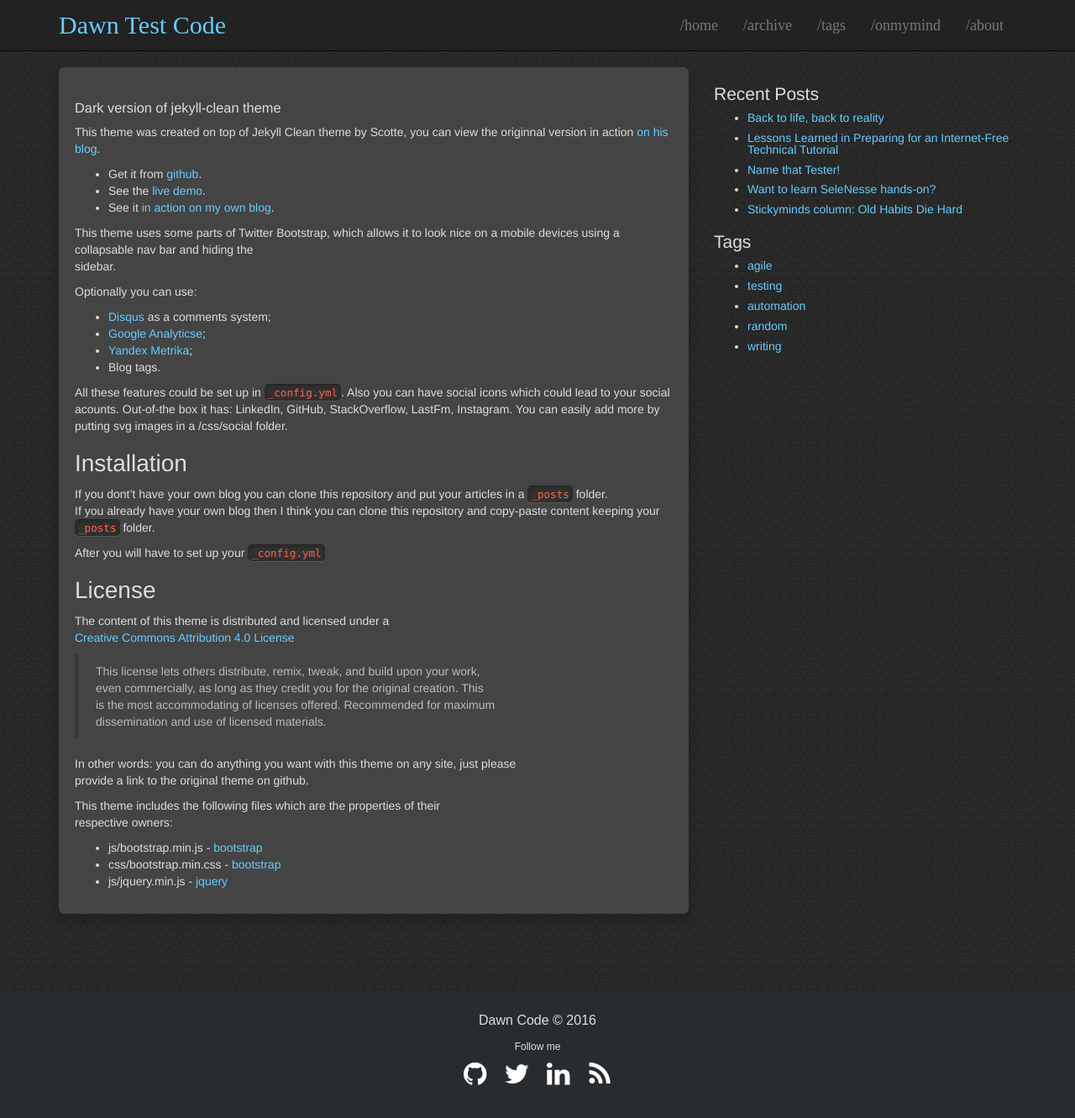
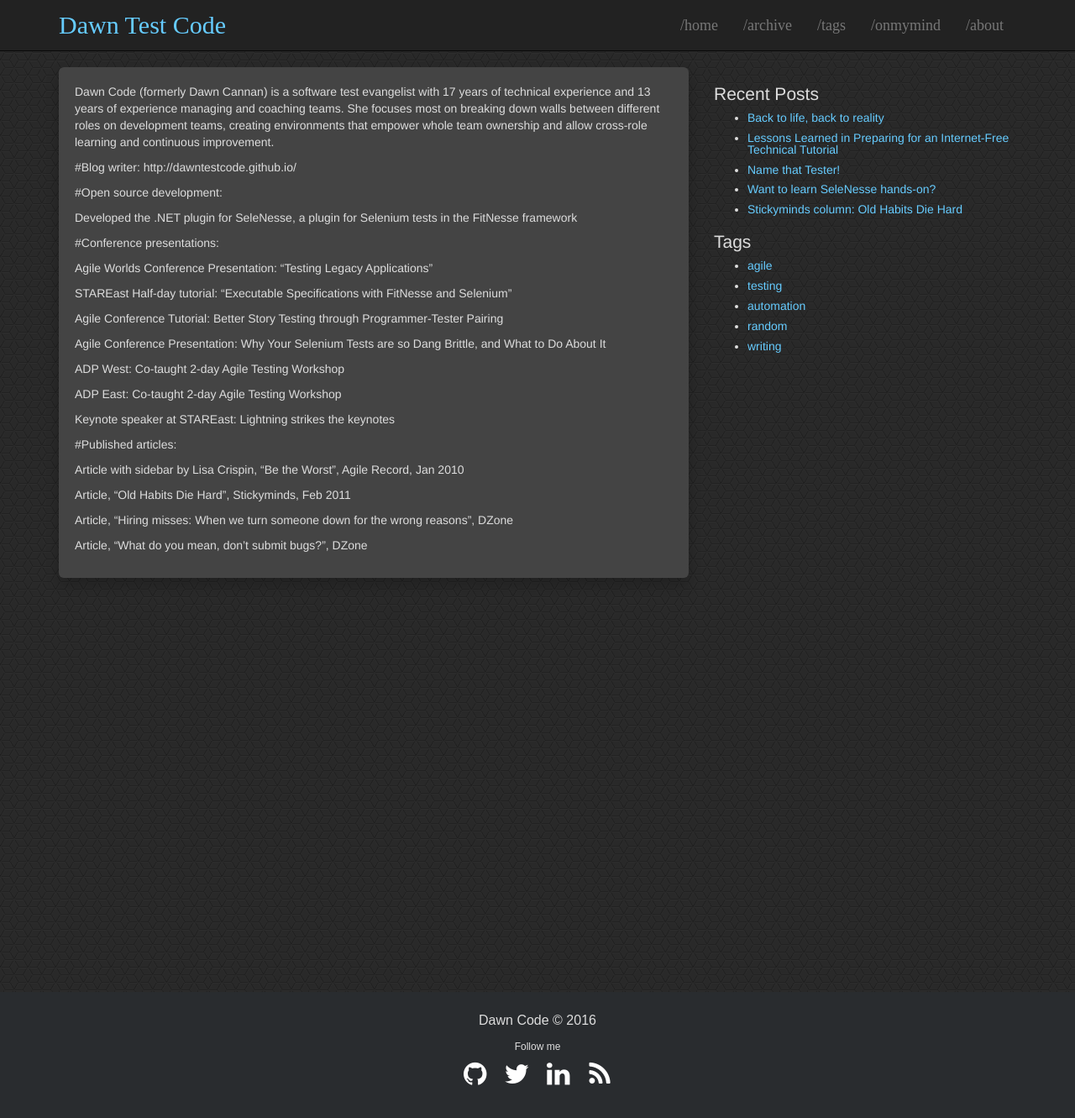
Before and after one commit to dawnTestCode/dawnTestCode.github.io, a Jekyll site: the page built from about.md, in a window 1280 px wide and 1358 px high. Shown: the top 1331 px of the window at 84% size. Built offline with Jekyll 4.4.1, drawn with Linux system fonts in a browser that asks for light colours.

Commit message:
Creating the About page

```diff
--- a/about.md
+++ b/about.md
@@ -1,54 +1,39 @@
 ---
 layout: page
-title: About
+title: About Me
 
 ---
 
-### Dark version of jekyll-clean theme
+Dawn Code (formerly Dawn Cannan) is a software test evangelist with 17 years of technical experience and 13 years of experience managing and coaching teams.  She focuses most on breaking down walls between different roles on development teams, creating environments that empower whole team ownership and allow cross-role learning and continuous improvement.
 
-This theme was created on top of Jekyll Clean theme by Scotte, you can view the originnal version in action [on his blog](https://scotte.github.io).
+#Blog writer: http://dawntestcode.github.io/
 
-* Get it from [github](https://github.com/streetturtle/jekyll-clean-dark).
-* See the [live demo](http://pavelmakhov.com/jekyll-clean-dark).
-* See it [in action on my own blog](http://pavelmakhov.com).
+#Open source development:
 
-This theme uses some parts of Twitter Bootstrap, which allows it to look nice on a mobile devices using a collapsable nav bar and hiding the
-sidebar.
+Developed the .NET plugin for SeleNesse, a plugin for Selenium tests in the FitNesse framework
 
-Optionally you can use:
+#Conference presentations:
 
- - [Disqus](http://disqus.com) as a comments system;
- - [Google Analyticse](http://www.google.com/analytics/);
- - [Yandex Metrika](http://metrica.yandex.com);
- - Blog tags.
+Agile Worlds Conference Presentation: “Testing Legacy Applications”
 
-All these features could be set up in `_config.yml`. Also you can have social icons which could lead to your social acounts. Out-of-the box it has: LinkedIn, GitHub, StackOverflow, LastFm, Instagram. You can easily add more by putting svg images in a /css/social folder.
+STAREast Half-day tutorial: "Executable Specifications with FitNesse and Selenium”
 
-Installation
-==
+Agile Conference Tutorial:  Better Story Testing through Programmer-Tester Pairing
 
-If you dont't have your own blog you can clone this repository and put your articles in a `_posts` folder.
-If you already have your own blog then I think you can clone this repository and copy-paste content keeping your `_posts` folder.
+Agile Conference Presentation: Why Your Selenium Tests are so Dang Brittle, and What to Do About It
 
-After you will have to set up your `_config.yml`
+ADP West:  Co-taught 2-day Agile Testing Workshop
 
-License
-=======
+ADP East:  Co-taught 2-day Agile Testing Workshop
 
-The content of this theme is distributed and licensed under a
-[Creative Commons Attribution 4.0 License](https://creativecommons.org/licenses/by/4.0/legalcode)
+Keynote speaker at STAREast: Lightning strikes the keynotes
 
->This license lets others distribute, remix, tweak, and build upon your work,
->even commercially, as long as they credit you for the original creation. This
->is the most accommodating of licenses offered. Recommended for maximum
->dissemination and use of licensed materials.
+#Published articles:
 
-In other words: you can do anything you want with this theme on any site, just please
-provide a link to the original theme on github.
+Article with sidebar by Lisa Crispin, “Be the Worst”, Agile Record, Jan 2010
 
-This theme includes the following files which are the properties of their
-respective owners:
+Article, "Old Habits Die Hard", Stickyminds, Feb 2011
 
-* js/bootstrap.min.js - [bootstrap](http://getbootstrap.com)
-* css/bootstrap.min.css - [bootstrap](http://getbootstrap.com)
-* js/jquery.min.js - [jquery](https://jquery.com)
+Article, “Hiring misses: When we turn someone down for the wrong reasons”, DZone
+
+Article, “What do you mean, don’t submit bugs?”, DZone
```
